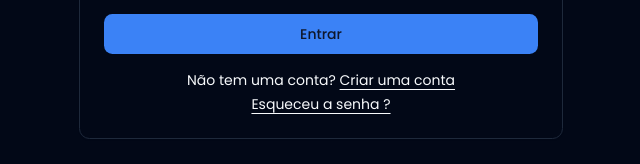
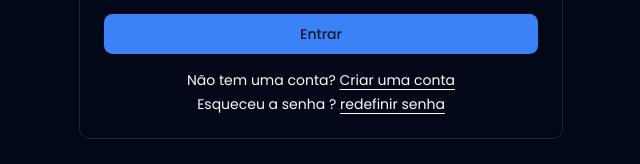
Before and after one commit to MatheusAltrao/finance-front, a Next.js app: page /auth/sign-in in a window 1280 px wide. Shown: the part 373-537 px from the top of the page, without its empty margins (319-959 px from the left). Built offline with nearby package versions, Linux system fonts and the light colour scheme.

Commit message:
✨ feat(auth/footer): Adiciona o componente `formFooter` para reutilização em formulários de autenticação

```diff
--- a/package.json
+++ b/package.json
@@ -30,6 +30,8 @@
     "eslint": "^8",
     "eslint-config-next": "14.2.31",
     "postcss": "^8",
+    "prettier": "^3.6.2",
+    "prettier-plugin-tailwindcss": "^0.6.14",
     "tailwindcss": "^3.4.1",
     "typescript": "^5"
   }
--- a/src/app/auth/layout.tsx
+++ b/src/app/auth/layout.tsx
@@ -1,11 +1,87 @@
+import Link from "next/link";
+
 export default function AuthLayout({
   children,
 }: {
   children: React.ReactNode;
 }) {
   return (
-    <div className="w-full max-w-[500px] mx-auto p-2 min-h-screen pt-[15vh]">
+    <div className="mx-auto min-h-screen w-full max-w-[500px] p-2 pt-[15vh]">
       {children}
     </div>
   );
 }
+
+export function formFooter(
+  formType: "register" | "sign-in" | "reset-password",
+) {
+  return (
+    <div className="mt-4">
+      {formType === "sign-in" && (
+        <div className="flex flex-col items-center gap-1">
+          <div className="text-center text-sm">
+            Não tem uma conta?{" "}
+            <Link
+              href="/auth/register"
+              className="underline underline-offset-4"
+            >
+              Criar uma conta
+            </Link>
+          </div>
+
+          <div className="text-center text-sm">
+            Esqueceu a senha ?{" "}
+            <Link
+              href="/auth/reset-password"
+              className="underline underline-offset-4"
+            >
+              redefinir senha
+            </Link>
+          </div>
+        </div>
+      )}
+
+      {formType === "register" && (
+        <div className="flex flex-col items-center gap-1">
+          <div className="text-center text-sm">
+            Já possui uma conta?{" "}
+            <Link href="/auth/sign-in" className="underline underline-offset-4">
+              Entrar
+            </Link>
+          </div>
+
+          <div className="text-center text-sm">
+            Esqueceu a senha ?{" "}
+            <Link
+              href="/auth/reset-password"
+              className="underline underline-offset-4"
+            >
+              redefinir senha
+            </Link>
+          </div>
+        </div>
+      )}
+
+      {formType === "reset-password" && (
+        <div className="flex flex-col items-center gap-1">
+          <div className="text-center text-sm">
+            Não tem uma conta?{" "}
+            <Link
+              href="/auth/register"
+              className="underline underline-offset-4"
+            >
+              Criar uma conta
+            </Link>
+          </div>
+
+          <div className="text-center text-sm">
+            Já possui uma conta?{" "}
+            <Link href="/auth/sign-in" className="underline underline-offset-4">
+              Entrar
+            </Link>
+          </div>
+        </div>
+      )}
+    </div>
+  );
+}
--- a/src/app/auth/register/components/form-register.tsx
+++ b/src/app/auth/register/components/form-register.tsx
@@ -15,8 +15,8 @@ import {
   FormRegisterSchemaProps,
 } from "@/schemas/auth/register.schema";
 import { zodResolver } from "@hookform/resolvers/zod";
-import Link from "next/link";
 import { useForm } from "react-hook-form";
+import { formFooter } from "../../layout";
 
 export default function FormRegister() {
   const form = useForm<FormRegisterSchemaProps>({
@@ -84,23 +84,7 @@ export default function FormRegister() {
           Criar conta
         </Button>
       </form>
-      <div className="flex items-center flex-col gap-1 mt-4">
-        <div className=" text-center text-sm">
-          Já possui uma conta?{" "}
-          <Link href="/auth/sign-in" className="underline underline-offset-4">
-            Entrar
-          </Link>
-        </div>
-
-        <div className=" text-center text-sm">
-          <Link
-            href="/auth/reset-password"
-            className="underline underline-offset-4"
-          >
-            Esqueceu a senha ?
-          </Link>
-        </div>
-      </div>
+      {formFooter("register")}
     </Form>
   );
 }
--- a/src/app/auth/reset-password/components/form-reset-password.tsx
+++ b/src/app/auth/reset-password/components/form-reset-password.tsx
@@ -15,8 +15,8 @@ import {
   FormResetPasswordSchemaProps,
 } from "@/schemas/auth/reset-password.schema";
 import { zodResolver } from "@hookform/resolvers/zod";
-import Link from "next/link";
 import { useForm } from "react-hook-form";
+import { formFooter } from "../../layout";
 
 export default function FormResetPassword() {
   const form = useForm<FormResetPasswordSchemaProps>({
@@ -52,21 +52,7 @@ export default function FormResetPassword() {
           Redefinir senha
         </Button>
       </form>
-      <div className="flex items-center flex-col gap-1 mt-4">
-        <div className=" text-center text-sm">
-          Não tem uma conta?{" "}
-          <Link href="/auth/register" className="underline underline-offset-4">
-            Criar uma conta
-          </Link>
-        </div>
-
-        <div className=" text-center text-sm">
-          Já possui uma conta?{" "}
-          <Link href="/auth/sign-in" className="underline underline-offset-4">
-            Entrar
-          </Link>
-        </div>
-      </div>
+      {formFooter("reset-password")}
     </Form>
   );
 }
--- a/src/app/auth/sign-in/components/form-sign-in.tsx
+++ b/src/app/auth/sign-in/components/form-sign-in.tsx
@@ -15,8 +15,8 @@ import {
   FormSignInSchemaProps,
 } from "@/schemas/auth/sign-in.schema";
 import { zodResolver } from "@hookform/resolvers/zod";
-import Link from "next/link";
 import { useForm } from "react-hook-form";
+import { formFooter } from "../../layout";
 
 export default function FormSignIn() {
   const form = useForm<FormSignInSchemaProps>({
@@ -70,23 +70,7 @@ export default function FormSignIn() {
           Entrar
         </Button>
       </form>
-      <div className="flex items-center flex-col gap-1 mt-4">
-        <div className=" text-center text-sm">
-          Não tem uma conta?{" "}
-          <Link href="/auth/register" className="underline underline-offset-4">
-            Criar uma conta
-          </Link>
-        </div>
-
-        <div className=" text-center text-sm">
-          <Link
-            href="/auth/reset-password"
-            className="underline underline-offset-4"
-          >
-            Esqueceu a senha ?
-          </Link>
-        </div>
-      </div>
+      {formFooter("sign-in")}
     </Form>
   );
 }
--- a/src/app/globals.css
+++ b/src/app/globals.css
@@ -46,7 +46,7 @@
     --muted-foreground: 215 20.2% 65.1%;
     --accent: 217.2 32.6% 17.5%;
     --accent-foreground: 210 40% 98%;
-    --destructive: 0 62.8% 30.6%;
+    --destructive: 0 84.2% 60.2%;
     --destructive-foreground: 210 40% 98%;
     --border: 217.2 32.6% 17.5%;
     --input: 217.2 32.6% 17.5%;
--- a/src/app/layout.tsx
+++ b/src/app/layout.tsx
@@ -19,7 +19,7 @@ export default function RootLayout({
 }>) {
   return (
     <html lang="pt-br">
-      <body className={`${poppins.className} antialiased dark `}>
+      <body className={`${poppins.className} dark antialiased`}>
         {children}
       </body>
     </html>
```
Also changed, not shown: 2 other files (tests, documents, lock files or other folders).
